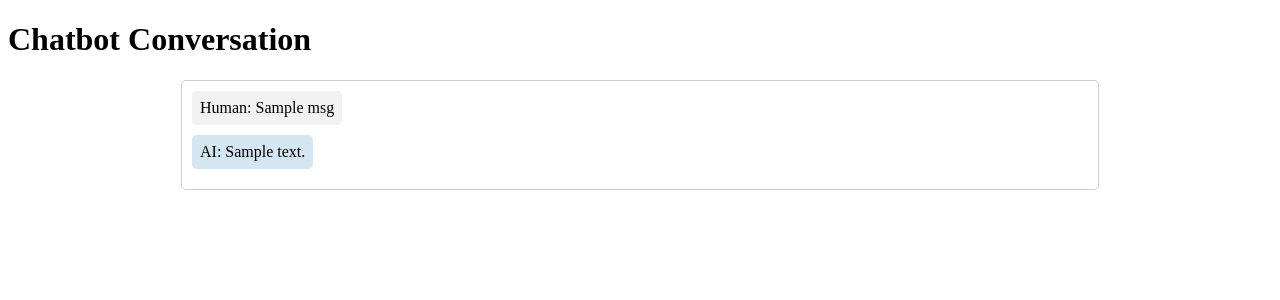
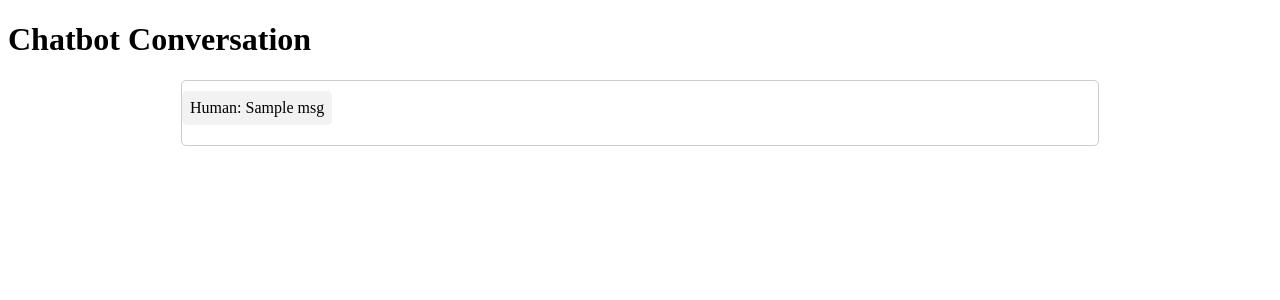
Before and after one commit to arjunmadavoor/whatsapp_webhook, a Django app: template home/templates/home.html in a window 1280 px wide. Shown: the top 300 px of the page. Run offline with Django 4.2, Linux system fonts and the light colour scheme; the template is opened without the code that fills it: most values are stand-ins (such as "Sample title", 1, 10 or a date in 2020); data that the repository does not hold is empty.

Commit message:
chat page color3

```diff
--- a/home/templates/home.html
+++ b/home/templates/home.html
@@ -12,6 +12,9 @@
 			padding: 10px;
 			max-width: 70vw;
 			margin: 0 auto;
+            display: flex;
+            flex-direction: row;
+            position: relative;
 		}
 		.chatbox .question {
 			background-color: #f2f2f2;
@@ -19,10 +22,9 @@
 			padding: 8px;
 			border-radius: 5px;
             width: fit-content;
-            display: flex;
-            flex-direction: row;
-            align-items: left;
-            justify-content: left;
+            position: absolute;
+            left: 0;
+
 		}
 		.chatbox .answer {
 			background-color: #d4e6f1;
@@ -31,10 +33,8 @@
 			border-radius: 5px;
             text-align: right;
             width: fit-content;
-            display: flex;
-            flex-direction: row;
-            align-items: right;
-            justify-content: right;
+            right: 0;
+
 		}
 	</style>
 </head>
```
